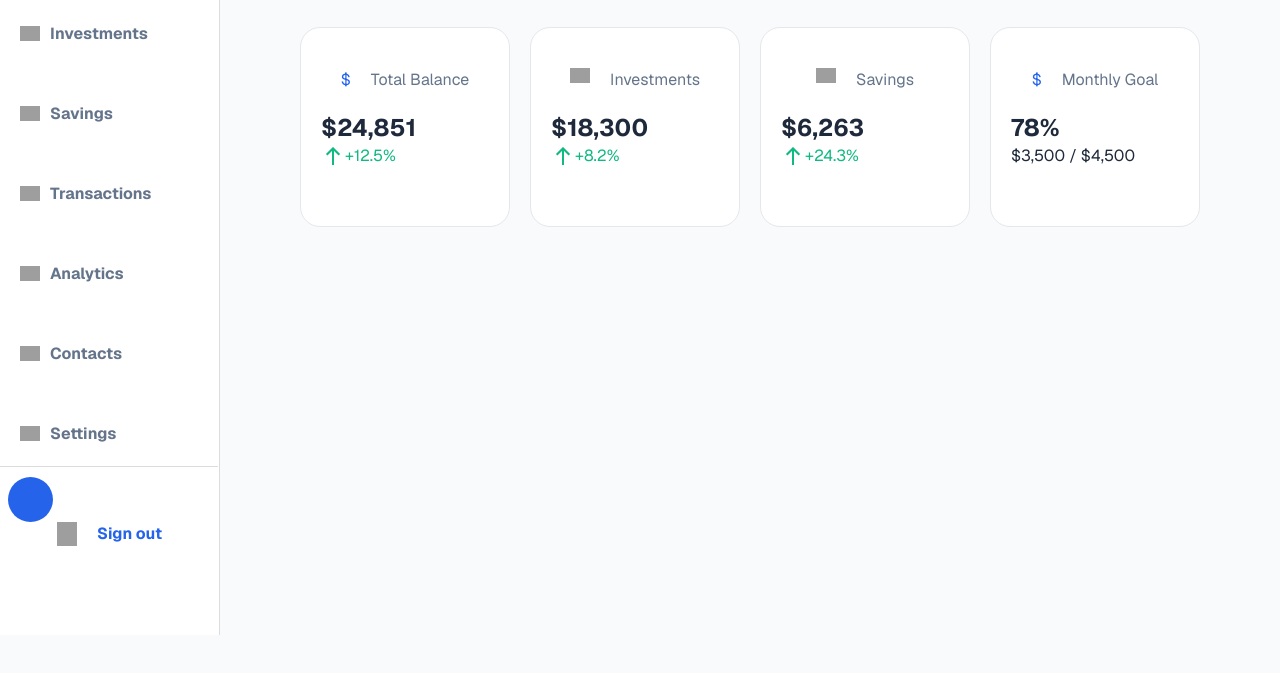
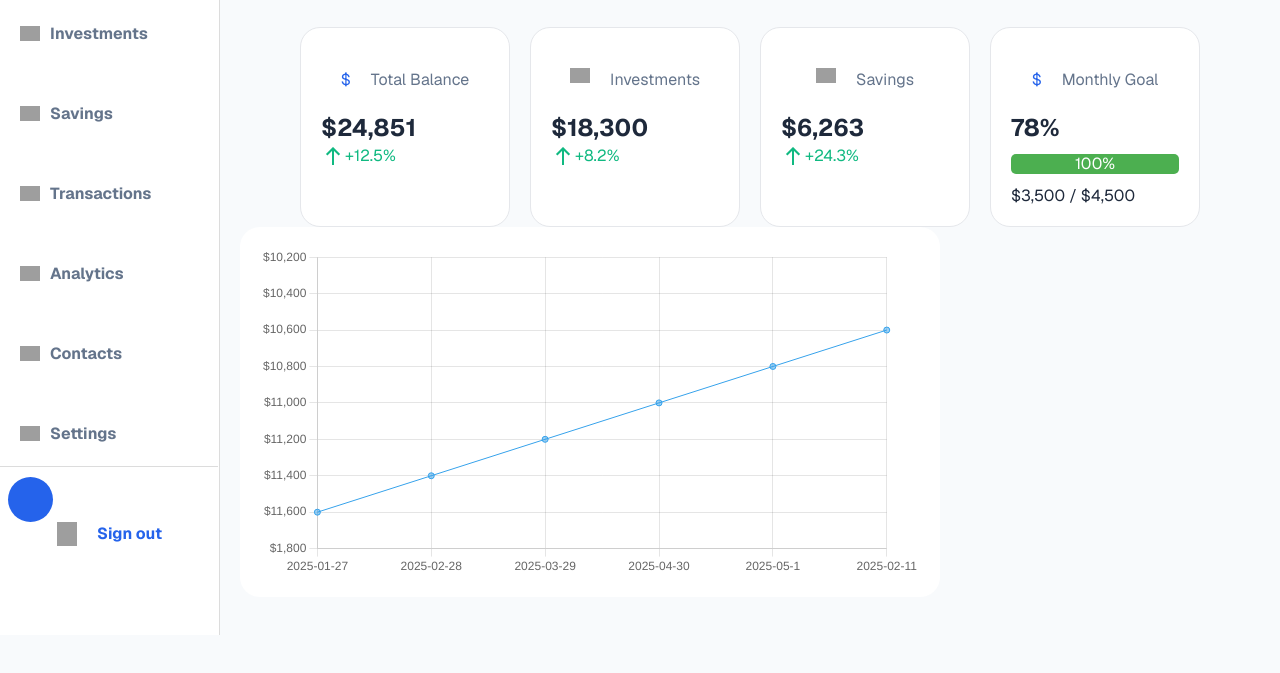
Before and after one commit to famzyjr/aunthentication-, a website with bundled scripts: page Homepage.html in a window 1280 px wide. Shown: the part 165-838 px from the top of the page. Built offline with nearby package versions, Linux system fonts and the light colour scheme; no server answers; grey boxes are pictures that could not be loaded.

Commit message:
i added a line chart to the homepage

```diff
--- a/Homepage.html
+++ b/Homepage.html
@@ -9,6 +9,7 @@
   <script type="module" src="homepage.js"></script>
   <link rel="stylesheet" href="Home.css">
   <link rel="preconnect" href="https://fonts.googleapis.com">
+  <script src="https://cdn.jsdelivr.net/npm/chart.js"></script>
   <link rel="preconnect" href="https://fonts.gstatic.com" crossorigin>
   <link href="https://fonts.googleapis.com/css2?family=Geist:wght@100..900&display=swap" rel="stylesheet">
 </head>
@@ -51,8 +52,9 @@
         </div>
         <div class="DashboardContent ">
           <div>
-            <div class="flex gap-[20px] justify-center mt-[20px]"><span class="text-[#2563EB] "><img width="20" height="20" src="https://img.icons8.com/glyph-neue/64/228BE6/bullish--v1.png"
-                alt="bullish--v1" /></span>
+            <div class="flex gap-[20px] justify-center mt-[20px]"><span class="text-[#2563EB] "><img width="20"
+                  height="20" src="https://img.icons8.com/glyph-neue/64/228BE6/bullish--v1.png"
+                  alt="bullish--v1" /></span>
               <p class="text-[#64748b]">Investments</p>
             </div>
             <div class="DashboardContentPara">
@@ -67,8 +69,9 @@
         </div>
         <div class="DashboardContent ">
           <div>
-            <div class="flex gap-[20px] justify-center mt-[20px]"><span class="text-[#2563EB] "><img width="20" height="20" src="https://img.icons8.com/ios-glyphs/30/228BE6/money-box--v1.png"
-                alt="money-box--v1" /></span>
+            <div class="flex gap-[20px] justify-center mt-[20px]"><span class="text-[#2563EB] "><img width="20"
+                  height="20" src="https://img.icons8.com/ios-glyphs/30/228BE6/money-box--v1.png"
+                  alt="money-box--v1" /></span>
               <p class="text-[#64748b]">Savings</p>
             </div>
             <div class="DashboardContentPara">
@@ -86,8 +89,11 @@
             <div class="flex gap-[20px] justify-center mt-[20px]"><span class="text-[#2563EB] ">$</span>
               <p class="text-[#64748b]">Monthly Goal</p>
             </div>
-            <div class="DashboardContentPara">
+            <div class="DashboardContentPara flex flex-col gap-[10px]">
               <p class="font-bold text-2xl  text-[#1E293B]">78%</p>
+              <div class="progress-container">
+                <div class="progress-bar" id="myProgressBar"></div>
+              </div>
               <div class="flex">
                 <div class="flex">
                   <p class="MonthlyGoalPara">$3,500 / $4,500</p>
@@ -96,10 +102,14 @@
             </div>
           </div>
         </div>
-
       </div>
       <div>
-        <!-- wwwwwwwwwwwwwwwwwwwwwwwwwwwwwwwwwwwwwwwwwwwwwwwwww -->
+        <div>
+        <div class="chartcon">
+            <canvas id="myChart"></canvas>
+        </div>
+        </div>
+
       </div>
 
     </div>
--- a/home.css
+++ b/home.css
@@ -150,3 +150,26 @@ font-size: 25px;
   height: 200px;
   margin-top: 30px;
 }
+
+.progress-container {
+  width: 100%;
+  background-color: #f3f3f3;
+  border-radius: 5px;
+}
+
+.progress-bar {
+  width: 0%; /* Initial width */
+  height: 20px;
+  background-color: #4caf50;
+  border-radius: 5px;
+  text-align: center;
+  line-height: 20px;
+  color: white;
+}
+
+.chartcon{
+  background-color: #fff;
+  width: 700px;
+  border-radius: 20px;
+  padding: 20px;
+}
--- a/homepage.js
+++ b/homepage.js
@@ -1,7 +1,7 @@
 import { initializeApp } from "https://www.gstatic.com/firebasejs/12.2.1/firebase-app.js";
-  import  {getAuth, onAuthStateChanged, signOut} from  'https://www.gstatic.com/firebasejs/12.2.1/firebase-auth.js';
-  import {getFirestore,getDoc, doc} from 'https://www.gstatic.com/firebasejs/12.2.1/firebase-firestore.js';
-   const iconElement =  document.getElementById('loggedUserEmail');
+import { getAuth, onAuthStateChanged, signOut } from 'https://www.gstatic.com/firebasejs/12.2.1/firebase-auth.js';
+import { getFirestore, getDoc, doc } from 'https://www.gstatic.com/firebasejs/12.2.1/firebase-firestore.js';
+const iconElement = document.getElementById('loggedUserEmail');
 const firebaseConfig = {
   apiKey: "AIzaSyDL-OPSvHyD2gsypGmcW1h5f6rqKBQufwg",
   authDomain: "learing-cbbcb.firebaseapp.com",
@@ -17,36 +17,36 @@ import { initializeApp } from "https://www.gstatic.com/firebasejs/12.2.1/firebas
 const auth = getAuth(app);
 const db = getFirestore(app)
 
-  onAuthStateChanged(auth,(user)=>{
+onAuthStateChanged(auth, (user) => {
   const LoggedInUserId = localStorage.getItem('loggedInUserId');
-    if(LoggedInUserId){
-      const docRef  = doc(db, 'users', LoggedInUserId);
+  if (LoggedInUserId) {
+    const docRef = doc(db, 'users', LoggedInUserId);
     getDoc(docRef)
-      .then((docSnap)=>{
-       if(docSnap.exists()){
+      .then((docSnap) => {
+        if (docSnap.exists()) {
           const userData = docSnap.data();
-        document.getElementById('loggedUserfName').innerText=userData.firstname;
+          document.getElementById('loggedUserfName').innerText = userData.firstname;
           iconElement.innerText = userData.email.charAt(0).toUpperCase();
           document.getElementById('loggedUserLName').innerText = userData.lastName;
           // document.getElementById('loggedUserEmail').innerText =userData.;
-       }else{
+        } else {
           console.log('no document found match ID ');
         }
-      }).catch((error)=>{
+      }).catch((error) => {
         console.log('Error getting document');
       })
-    }else{
+  } else {
     console.log('User ID not Found in LocalStorage');
   }
 })
-const logoutButton  = document.getElementById('logoutButton')
-  logoutButton.addEventListener('click',()=>{
+const logoutButton = document.getElementById('logoutButton')
+logoutButton.addEventListener('click', () => {
   localStorage.removeItem('loggedInUserId');
   signOut(auth)
- .then(()=>{
+    .then(() => {
       window.location.href = 'index.html';
     })
- .catch((error)=>{
+    .catch((error) => {
       console.error('Error Signing out:', error);
 
     })
@@ -67,3 +67,57 @@ signOut(auth)
 
   });
 });
+
+function updateProgressBar(percentage) {
+  const progressBar = document.getElementById('myProgressBar');
+  progressBar.style.width = percentage + '%';
+  progressBar.textContent = percentage + '%'; // Optional: display percentage text
+}
+
+// Example usage:
+// Simulate progress over time
+let currentProgress = 0;
+const interval = setInterval(() => {
+  if (currentProgress >= 100) {
+    clearInterval(interval);
+  } else {
+    currentProgress += 10; // Increment progress
+    updateProgressBar(currentProgress);
+  }
+}, 500); // Update every 0.5 seconds
+
+const ctx = document.getElementById('myChart');
+
+new Chart(ctx, {
+  type: 'line',
+  data: {
+    labels: ['2025-01-27', '2025-02-28', '2025-03-29', '2025-04-30', '2025-05-1', '2025-02-11',],
+    datasets: [{
+      label: 'Portfolio',
+      data: [100, 200, 300, 400, 500, 600, 700, 800],
+      borderWidth: 1
+    }]
+  },
+  options: {
+    plugins: {
+      legend: {
+        display: false  // 🚫 hides the legend
+      }
+    },
+    layout: {
+      // padding: 100
+    },
+    scales: {
+      y: {
+        beginAtZero: true,
+        ticks: {
+          callback: function (value, index) {
+            const customLabels = ['$1,800', '$11,600', '$11,400', '$11,200', '$11,000', '$10,800', '$10,600', '$10,400', '$10,200', '$10,000', '$9,800'];
+            return customLabels[index] || value;
+          }
+        },
+
+      }
+    }
+  }
+});
```
Lines whose indentation alone changed are shown as unchanged.
